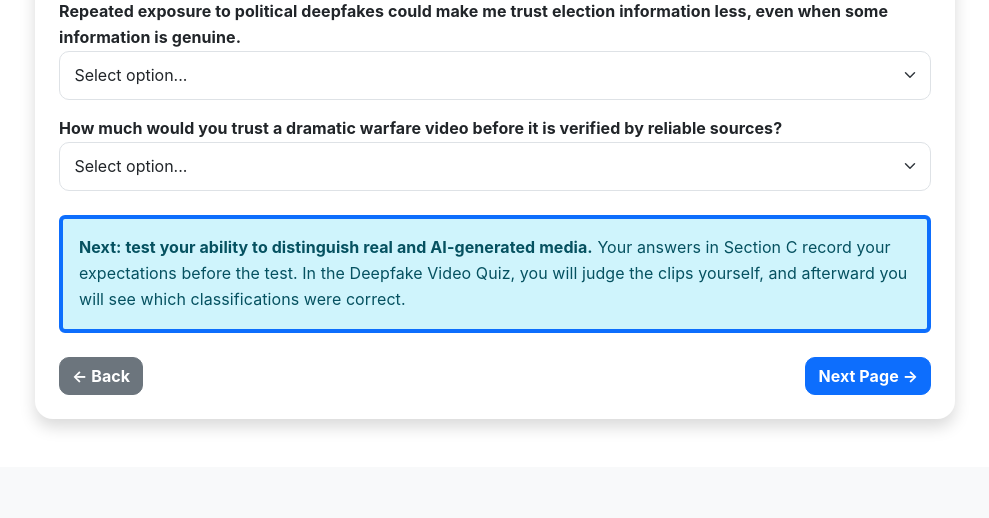
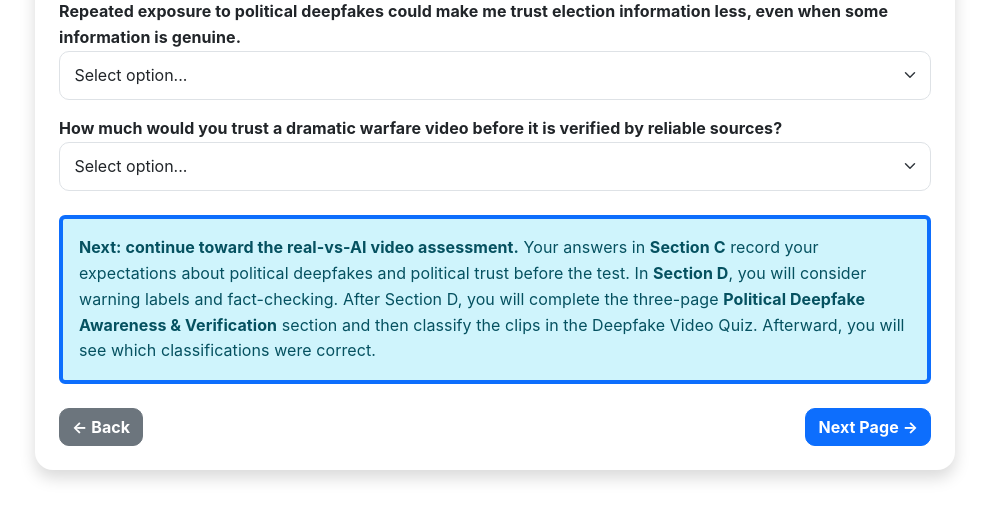
Before and after one commit to LEvan1310/deepfake-survey-app, a Flask app: page /survey/page3 in a window 1280 px wide. Shown: the part 903-1421 px from the top of the page, without its empty margins (145-1134 px from the left). Before the commit the page ends 1331 px from the top, so only its background shows below. Run offline with Flask 3, Linux system fonts and the light colour scheme; some libraries are stand-ins or nearby versions.

Commit message:
Update survey_page3.html

```diff
--- a/templates/survey_page3.html
+++ b/templates/survey_page3.html
@@ -13,8 +13,8 @@
 <div class="mb-4"><label class="fw-bold" data-translate="q_war_belief">How much would you trust a dramatic warfare video before it is verified by reliable sources?</label><select class="form-select" name="war_believability" required><option value="" disabled selected data-translate="select_option">Select option...</option><option value="A lot" data-translate="trust_a_lot">A lot</option><option value="Some" data-translate="trust_some">Some</option><option value="A little" data-translate="trust_little">A little</option><option value="Not at all" data-translate="trust_none">Not at all</option></select></div>
 
 <div class="alert alert-info mt-4 mb-4 border-start border-4 border-primary">
-  <div data-lang-block="en"><strong>Next: test your ability to distinguish real and AI-generated media.</strong> Your answers in Section C record your expectations before the test. In the Deepfake Video Quiz, you will judge the clips yourself, and afterward you will see which classifications were correct.</div>
-  <div data-lang-block="my" style="display:none"><strong>နောက်တစ်ဆင့်တွင် အစစ်နှင့် AI-generated မီဒီယာကို ခွဲခြားနိုင်စွမ်းကို စမ်းသပ်ပါမည်။</strong> Section C ရှိ အဖြေများသည် စမ်းသပ်မှုမပြုမီ သင့်အမြင်ကို မှတ်တမ်းတင်ထားခြင်းဖြစ်သည်။ Deepfake Video Quiz တွင် ဗီဒီယိုများကို သင်ကိုယ်တိုင် ခွဲခြားဆုံးဖြတ်ပြီးနောက် မည်သည့်အဖြေများ မှန်ကန်ခဲ့သည်ကို မြင်ရပါမည်။</div>
+  <div data-lang-block="en"><strong>Next: continue toward the real-vs-AI video assessment.</strong> Your answers in <strong>Section C</strong> record your expectations about political deepfakes and political trust before the test. In <strong>Section D</strong>, you will consider warning labels and fact-checking. After Section D, you will complete the three-page <strong>Political Deepfake Awareness & Verification</strong> section and then classify the clips in the Deepfake Video Quiz. Afterward, you will see which classifications were correct.</div>
+  <div data-lang-block="my" style="display:none"><strong>နောက်တစ်ဆင့်တွင် အစစ်နှင့် AI-generated ဗီဒီယို ခွဲခြားစမ်းသပ်မှုသို့ ဆက်လက်သွားပါမည်။</strong> <strong>Section C</strong> ရှိ အဖြေများသည် စမ်းသပ်မှုမပြုမီ နိုင်ငံရေး Deepfake နှင့် နိုင်ငံရေးယုံကြည်မှုအပေါ် သင့်မျှော်မှန်းချက်များကို မှတ်တမ်းတင်ထားခြင်းဖြစ်သည်။ <strong>Section D</strong> တွင် warning label နှင့် fact-checking အပေါ် သင့်အမြင်ကို ဖြေဆိုရမည်။ Section D ပြီးနောက် <strong>Political Deepfake Awareness & Verification</strong> စာမျက်နှာ ၃ ခုကို လေ့လာပြီး Deepfake Video Quiz တွင် ဗီဒီယိုများကို ခွဲခြားမည်။ နောက်ဆုံးတွင် မည်သည့် classification များ မှန်ကန်ခဲ့သည်ကို မြင်ရမည်။</div>
 </div>
 <div class="d-flex justify-content-between"><a href="/survey/page2" class="btn btn-secondary" data-translate="back_btn">← Back</a><button class="btn btn-primary" data-translate="next_btn">Next Page →</button></div>
 </form></div>{% endblock %}
```
